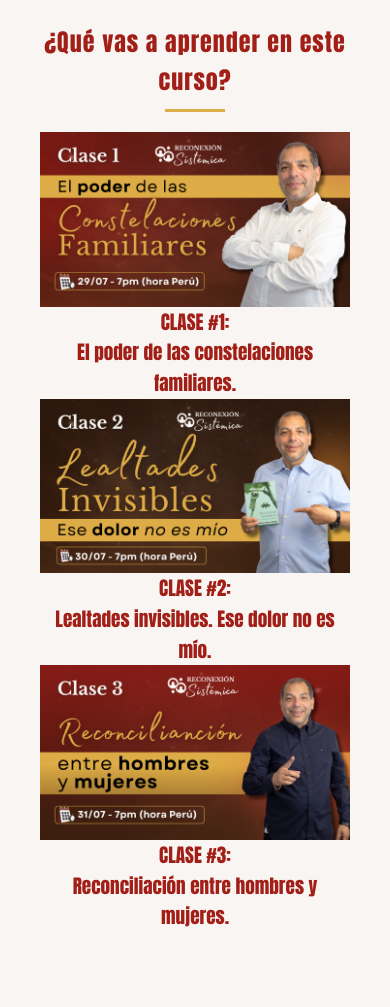
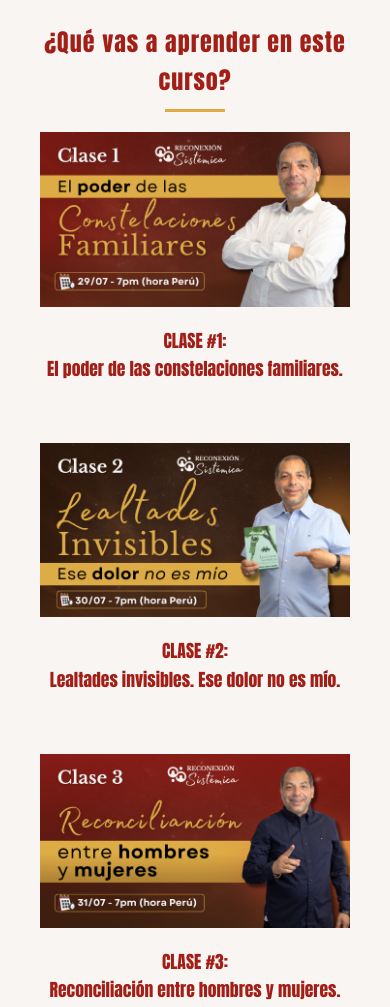
Before and after one commit to Guille1133/RenzoGuillen, a plain HTML site: page reconexionsistemica/index.html in a window 390 px wide. Shown: the part 1320-2327 px from the top of the page. Drawn offline with nearby package versions, Linux system fonts and the light colour scheme.

Commit message:
Update index.html

```diff
--- a/reconexionsistemica/index.html
+++ b/reconexionsistemica/index.html
@@ -683,6 +683,26 @@
   }
 </style>
 <style>
+  .class-container {
+    margin-bottom: 60px;
+  }
+
+  .class-title {
+    margin-top: 20px;
+    margin-bottom: 0;
+    white-space: normal;
+  }
+
+  @media (max-width: 480px) {
+    .class-title {
+      font-size: 1.1rem;
+      white-space: normal;
+    }
+  }
+</style>
+
+
+<style>
   /* Ajuste para que la imagen de Renzo quede alineada al fondo rojo */
   .header-photo {
     display: flex;
```
